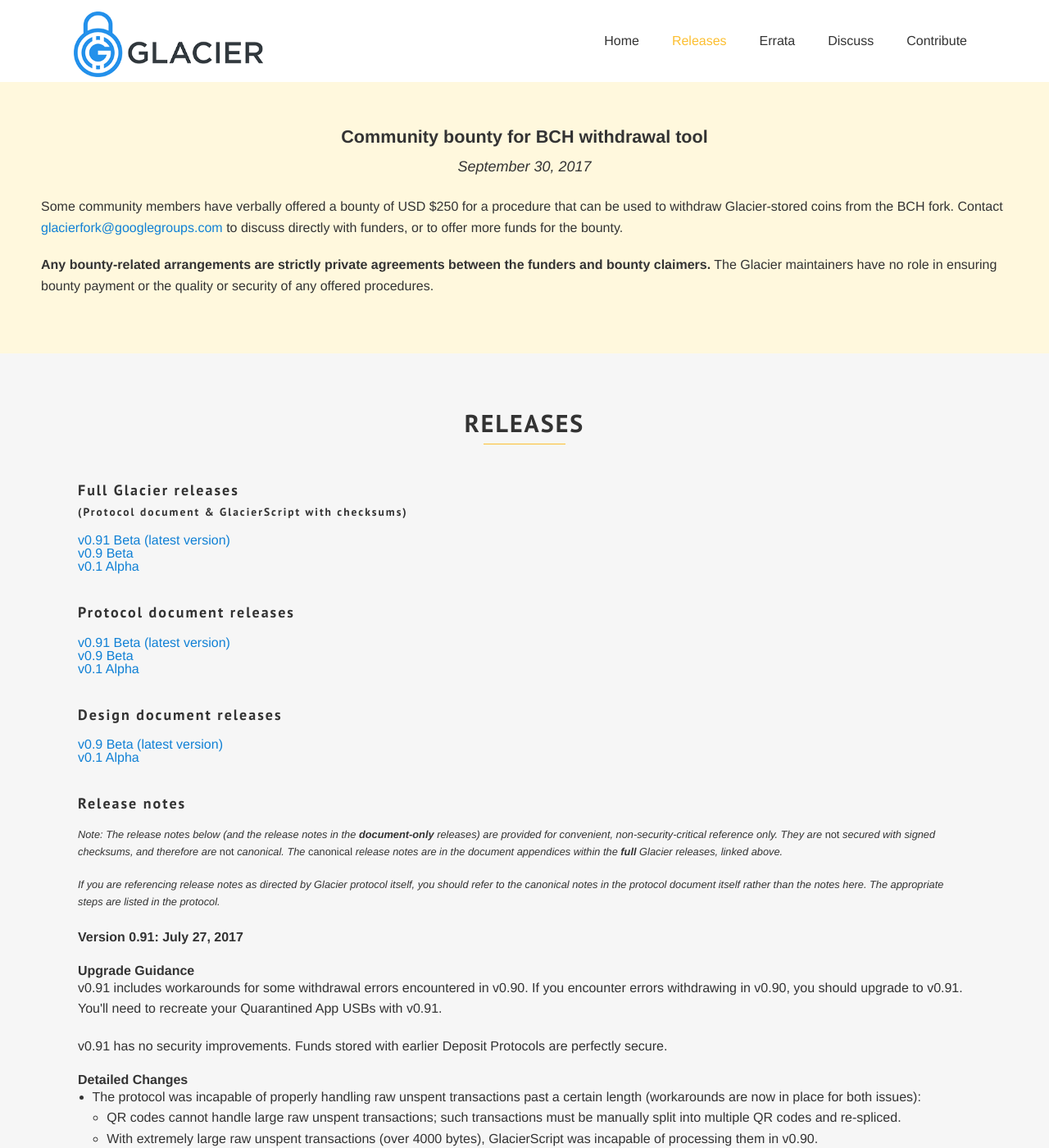
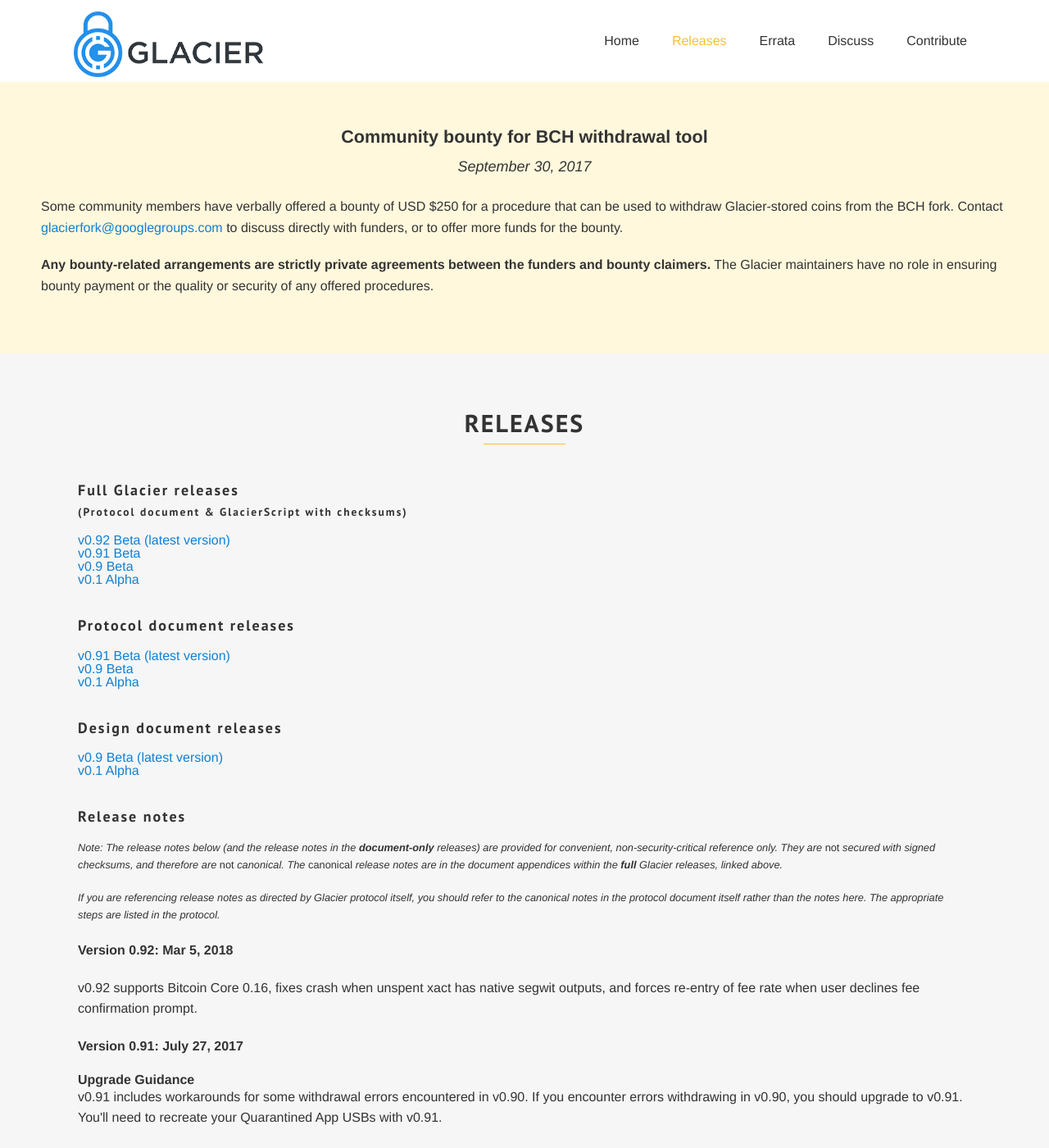
Before and after one commit to GlacierProtocol/glacierprotocol.github.io, a Jekyll site: the page built from releases.html, in a window 1280 px wide and 1400 px high. Shown: the whole window at 82% size. Built offline with Jekyll 4.4.1, drawn with Linux system fonts in a browser that asks for light colours; some web fonts are replaced.

Commit message:
Add release v0.92-beta to full-releases

```diff
--- a/releases.html
+++ b/releases.html
@@ -17,7 +17,8 @@ section_id: releases
     <div class='medium-12 large-12 columns'>
       <h3>Full Glacier releases<br />
 	  <span style="font-size: .75em;">(Protocol document & GlacierScript with checksums)</span></h3>
-	  <a href="https://github.com/GlacierProtocol/GlacierProtocol/archive/v0.91-beta.zip">v0.91 Beta (latest version)</a><br/>
+	  <a href="https://github.com/GlacierProtocol/GlacierProtocol/releases/download/v0.92-beta/v0.92-beta.zip">v0.92 Beta (latest version)</a><br/>
+	  <a href="https://github.com/GlacierProtocol/GlacierProtocol/archive/v0.91-beta.zip">v0.91 Beta</a><br/>
     <a href="https://github.com/GlacierProtocol/GlacierProtocol/archive/v0.9-beta.zip">v0.9 Beta</a><br/>
 	  <a href="https://github.com/GlacierProtocol/GlacierProtocol/archive/v0.1-alpha.zip">v0.1 Alpha</a><br/>
 	  <br/><br/>
@@ -38,6 +39,9 @@ section_id: releases
 	  <p style="font-size: 0.8em;"><em>Note: The release notes below (and the release notes in the <strong>document-only</strong> releases) are provided for convenient, non-security-critical reference only.  They are </em>not<em> secured with signed checksums, and therefore are </em>not<em> canonical.  The </em>canonical<em> release notes are in the document appendices within the <strong>full</strong> Glacier releases, linked above.</p>
 
 	  <p style="font-size: 0.8em;">If you are referencing release notes as directed by Glacier protocol itself, you should refer to the canonical notes in the protocol document itself rather than the notes here. The appropriate steps are listed in the protocol.</em></p>
+
+    <p><strong>Version 0.92: Mar 5, 2018</strong></p>
+    <p>v0.92 supports Bitcoin Core 0.16, fixes crash when unspent xact has native segwit outputs, and forces re-entry of fee rate when user declines fee confirmation prompt.</p>
 
     <p><strong>Version 0.91: July 27, 2017</strong></p>
 
```
